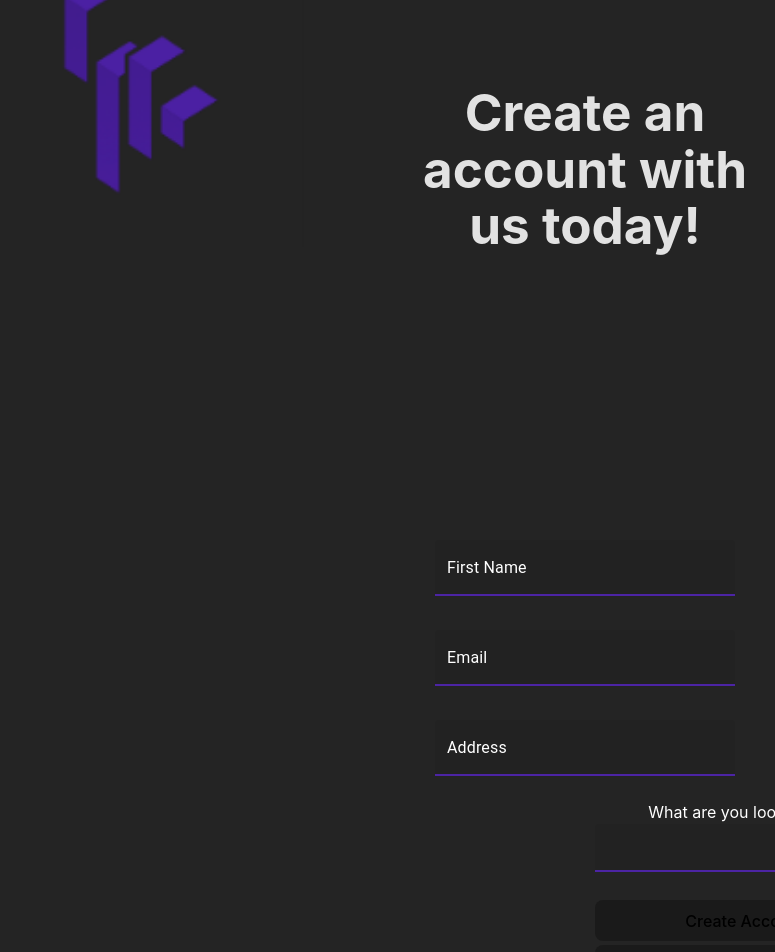
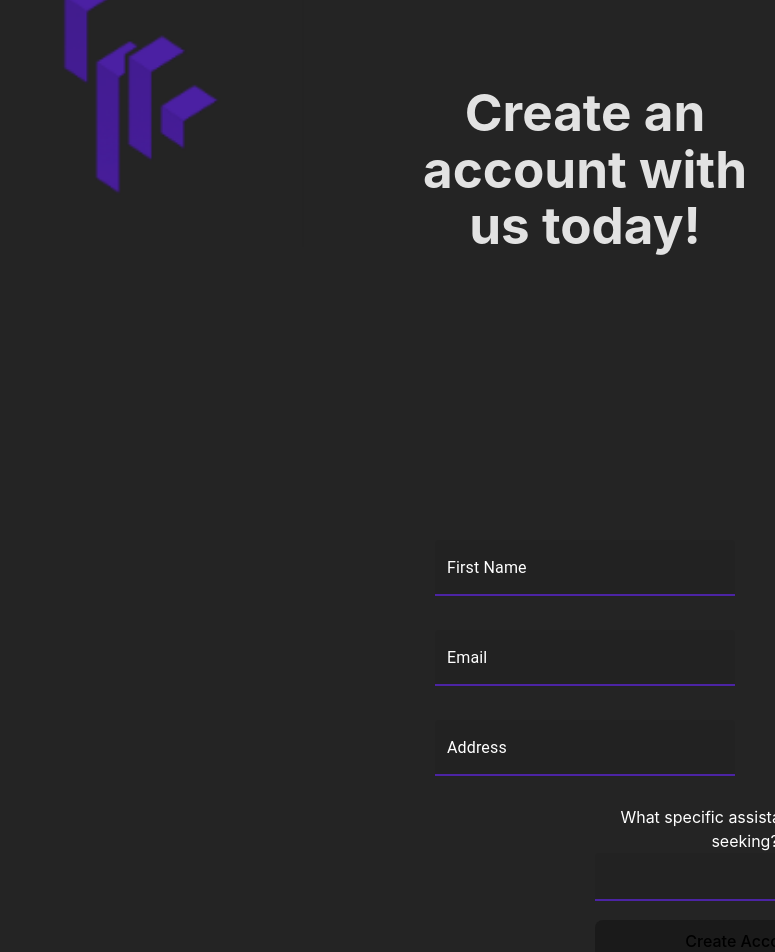
Before and after one commit to jlouissaint13/e-commerceAnalysis, a React (Vite) app in the folder frontend/vite-project/: page / in a window 1280 px wide. Shown: the top 952 px of the page, without its empty margins (505-1280 px from the left). Built offline with nearby package versions, Linux system fonts and the light colour scheme.

Commit message:
finished ui for create account page

```diff
--- a/frontend/vite-project/src/components/Creation.jsx
+++ b/frontend/vite-project/src/components/Creation.jsx
@@ -7,12 +7,18 @@ import "./Creation.css";
 
 
 function Creation() {
+
 const [fname,setFname] = useState('');
 const [lname,setLname] = useState('');
 const [email,setEmail] = useState('');
 const [password,setPassword] = useState('');
 const [address,setAddress] = useState('');
 const [phoneNumber,setPhone] = useState('')
+
+
+
+
+
 
 function createAccount() {
     alert("Placeholder")
@@ -132,10 +138,10 @@ function continueGuest() {
 
             <FormControl style={{
                 position: 'absolute',
-                top: '800px',
+                top: '805px',
                 left: '1100px',
 
-            }} className="textField"> {"What are you looking for?"}
+            }} className="textField"> {"What specific assistance are you seeking?"}
                 <InputLabel id="choice"></InputLabel>
 
                 <Select
@@ -158,7 +164,7 @@ function continueGuest() {
                 <button id={"createButton"}
                         style={{
                             position: 'absolute',
-                            top: '900px',
+                            top: '920px',
                             left: '1100px',
 
                         }}
@@ -171,7 +177,7 @@ function continueGuest() {
                 <button id={"createButton"}
                         style={{
                             position: 'absolute',
-                            top: '945px',
+                            top: '965px',
                             left: '1100px',
 
                         }}
```
